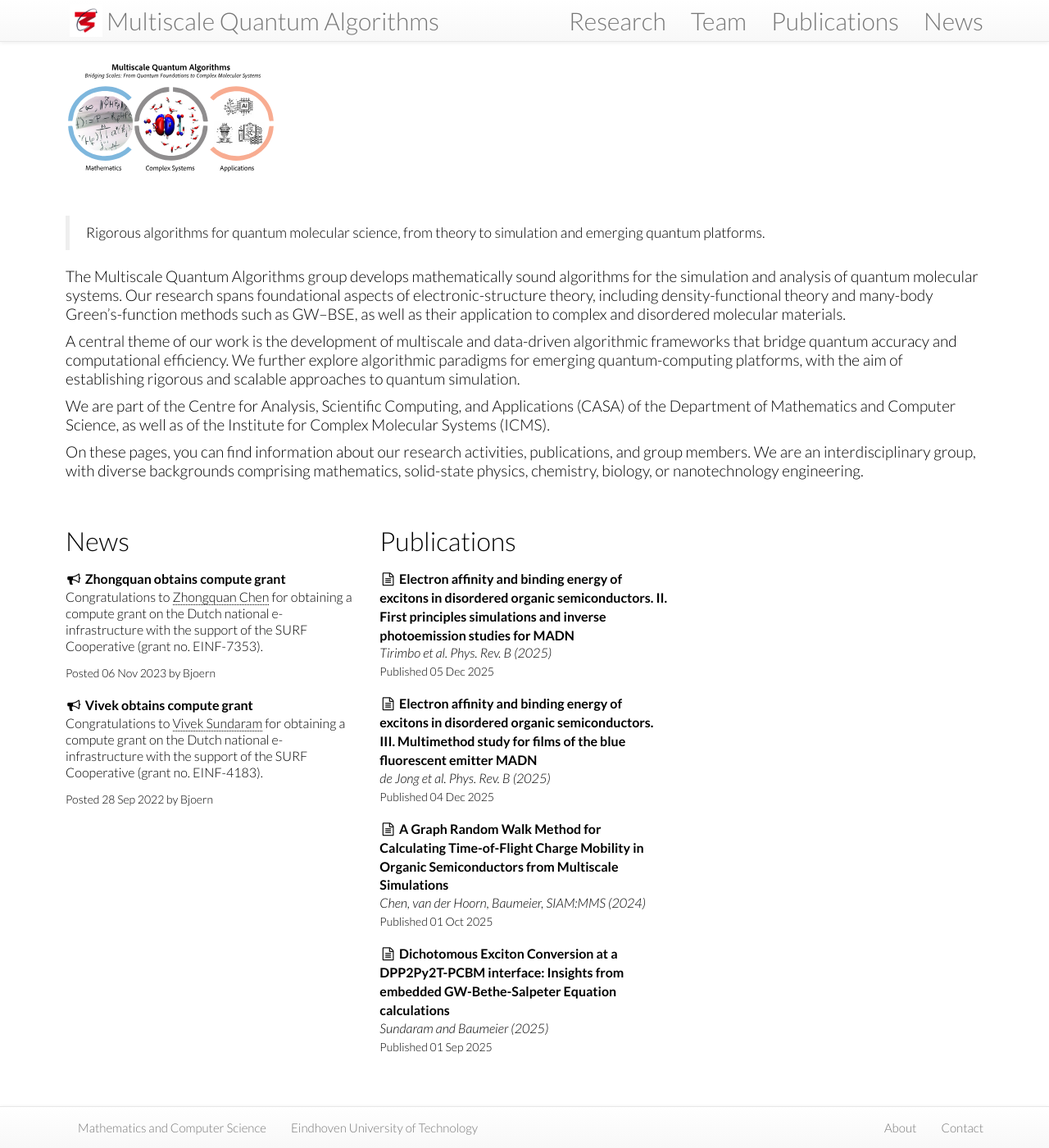
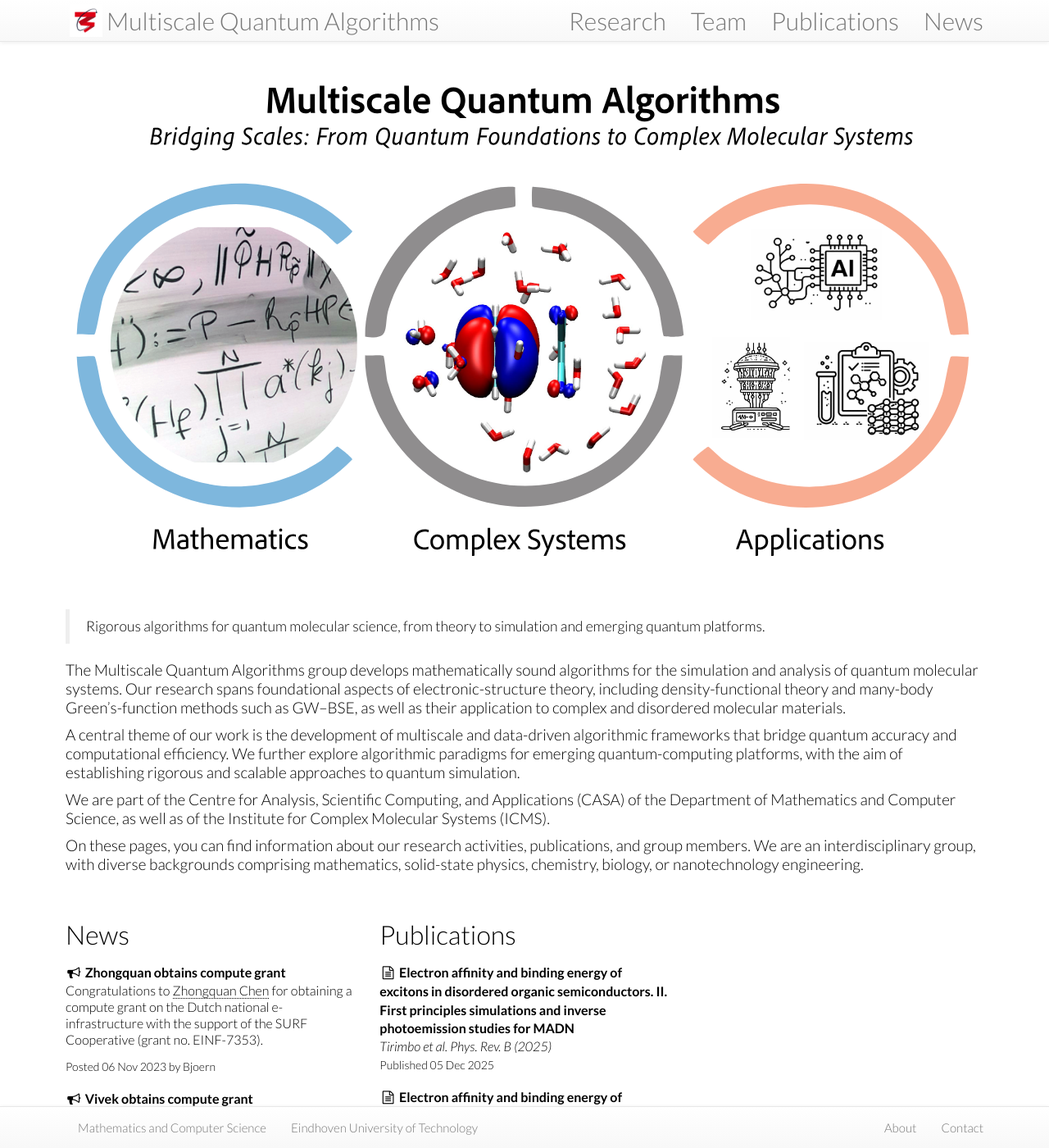
Before and after one commit to BaumeierGroup/multiscale-quantum-algorithms.github.io, a Jekyll site: the page built from index.html, in a window 1280 px wide and 1400 px high. Shown: the whole window at 82% size. Built offline with Jekyll 4.4.1, drawn with Linux system fonts in a browser that asks for light colours; nearby versions of some CDN libraries.

Commit message:
png version6

```diff
--- a/assets/themes/lab/css/style.scss
+++ b/assets/themes/lab/css/style.scss
@@ -354,6 +354,16 @@ strong {
 
 }
 
+.responsive-img {
+  max-width: 100vw;
+  max-height: 100vh;
+  width: auto;
+  height: auto;
+  display: block;
+  margin: 0 auto;
+}
+
+
 .journal {
 	font-style: italic;
 }
--- a/index.html
+++ b/index.html
@@ -14,9 +14,11 @@ categories:
 <div class="bigspacer"></div>
 
 <div class="row">
-		<div class="col-md-3">
+		<div class="col-md-12">
 			<img src="/assets/themes/lab/images/banner/banner.svg" alt="">
 			</div>
+			<img src="{{ '/assets/images/lab/images/banner/banner.png' | relative_url }}" alt="Hero image" class="responsive-img">
+
 
 </div>
 
```
